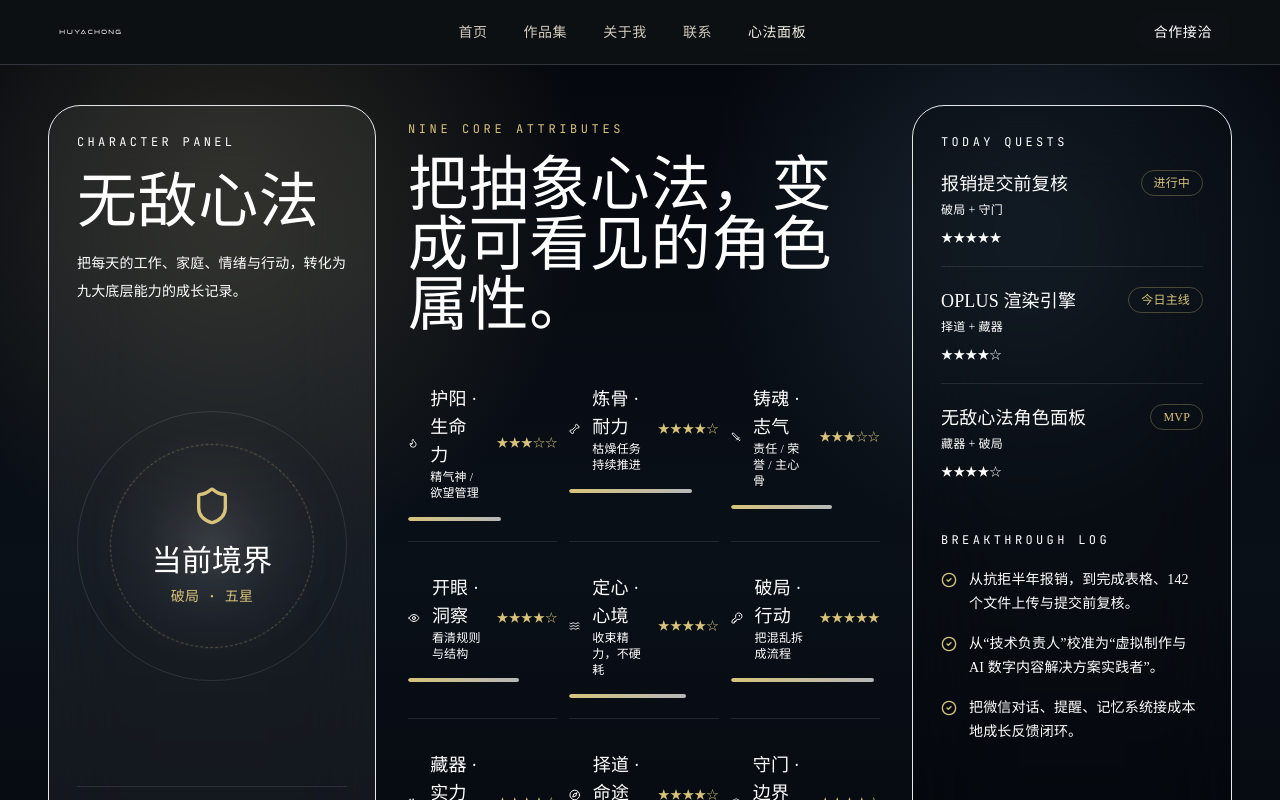
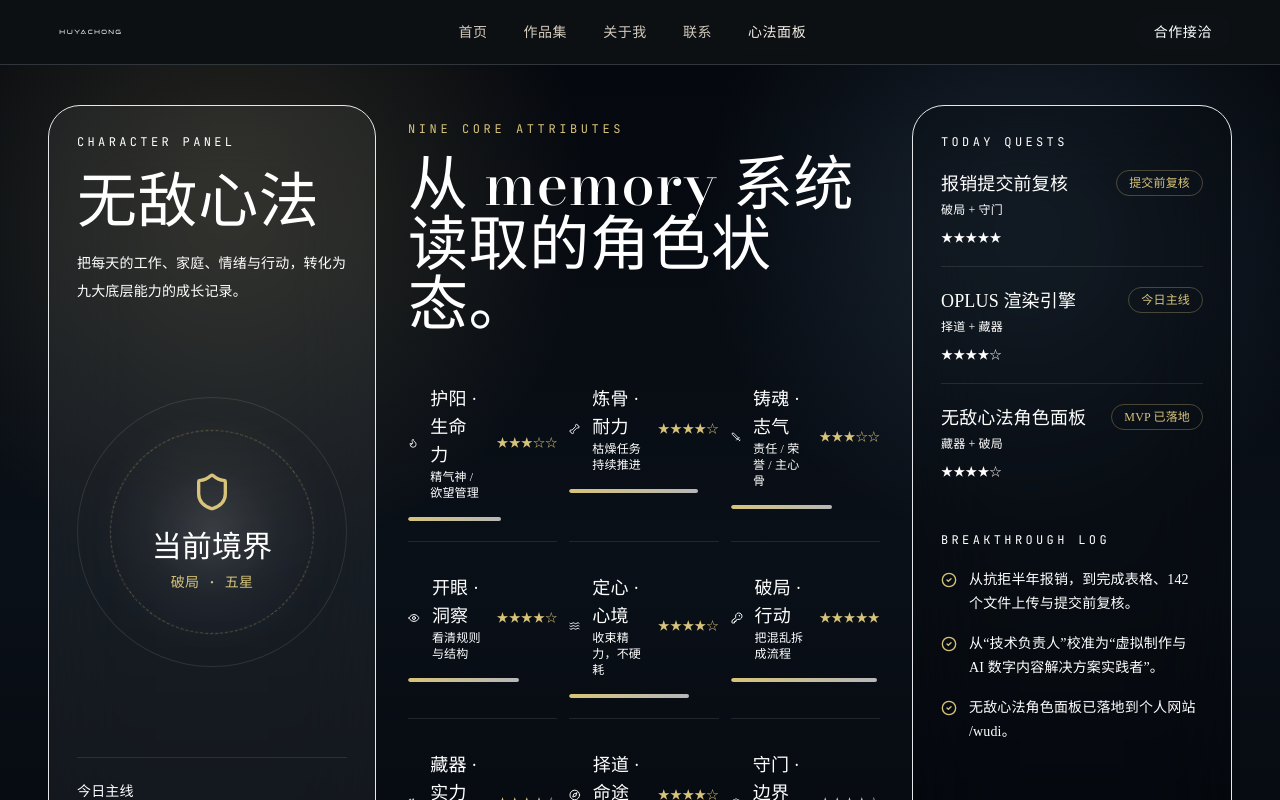
Before and after one commit to gaoxiaoing3-lgtm/yachong-hu-portfolio, a React (Vite) app: page /wudi in a window 1280 px wide. Shown: the top 800 px of the page. Built offline with nearby package versions, Linux system fonts and the light colour scheme.

Commit message:
Sync Wudi panel from memory data

```diff
--- a/package.json
+++ b/package.json
@@ -5,7 +5,7 @@
   "type": "module",
   "scripts": {
     "dev": "vite",
-    "build": "tsc && vite build",
+    "build": "node scripts/sync-wudi-memory.mjs && tsc && vite build",
     "preview": "vite preview",
     "deploy": "npm run build && vercel --prod"
   },
--- /dev/null
+++ b/public/wudi-memory.json
@@ -0,0 +1,95 @@
+{
+  "updatedAt": "2026-05-13T07:01:16.772Z",
+  "realm": "破局 · 五星",
+  "mainline": "先清债，再造器",
+  "stats": [
+    {
+      "key": "护阳",
+      "name": "生命力",
+      "value": 62,
+      "stars": "★★★☆☆",
+      "note": "精气神 / 欲望管理"
+    },
+    {
+      "key": "炼骨",
+      "name": "耐力",
+      "value": 86,
+      "stars": "★★★★☆",
+      "note": "枯燥任务持续推进"
+    },
+    {
+      "key": "铸魂",
+      "name": "志气",
+      "value": 68,
+      "stars": "★★★☆☆",
+      "note": "责任 / 荣誉 / 主心骨"
+    },
+    {
+      "key": "开眼",
+      "name": "洞察",
+      "value": 74,
+      "stars": "★★★★☆",
+      "note": "看清规则与结构"
+    },
+    {
+      "key": "定心",
+      "name": "心境",
+      "value": 80,
+      "stars": "★★★★☆",
+      "note": "收束精力，不硬耗"
+    },
+    {
+      "key": "破局",
+      "name": "行动",
+      "value": 98,
+      "stars": "★★★★★",
+      "note": "把混乱拆成流程"
+    },
+    {
+      "key": "藏器",
+      "name": "实力",
+      "value": 82,
+      "stars": "★★★★☆",
+      "note": "网站 / GitHub / 引擎"
+    },
+    {
+      "key": "择道",
+      "name": "命途",
+      "value": 84,
+      "stars": "★★★★☆",
+      "note": "虚拟制作 + AIGC"
+    },
+    {
+      "key": "守门",
+      "name": "边界",
+      "value": 90,
+      "stars": "★★★★☆",
+      "note": "财务防错 / 风险防守"
+    }
+  ],
+  "tasks": [
+    {
+      "title": "报销提交前复核",
+      "type": "破局 + 守门",
+      "state": "提交前复核",
+      "stars": "★★★★★"
+    },
+    {
+      "title": "OPLUS 渲染引擎",
+      "type": "择道 + 藏器",
+      "state": "今日主线",
+      "stars": "★★★★☆"
+    },
+    {
+      "title": "无敌心法角色面板",
+      "type": "藏器 + 破局",
+      "state": "MVP 已落地",
+      "stars": "★★★★☆"
+    }
+  ],
+  "breakthroughs": [
+    "从抗拒半年报销，到完成表格、142 个文件上传与提交前复核。",
+    "从“技术负责人”校准为“虚拟制作与 AI 数字内容解决方案实践者”。",
+    "无敌心法角色面板已落地到个人网站 /wudi。"
+  ]
+}
--- a/src/pages/WudiPanel.tsx
+++ b/src/pages/WudiPanel.tsx
@@ -1,32 +1,56 @@
-import React from 'react'
+import React, { useEffect, useState } from 'react'
 import { motion } from 'framer-motion'
 import { Shield, Flame, Bone, Eye, Waves, KeyRound, Compass, Sparkles, Sword, CheckCircle2 } from 'lucide-react'
 
-const stats = [
-  { key: '护阳', name: '生命力', value: 62, stars: '★★★☆☆', icon: Flame, note: '精气神 / 欲望管理' },
-  { key: '炼骨', name: '耐力', value: 82, stars: '★★★★☆', icon: Bone, note: '枯燥任务持续推进' },
-  { key: '铸魂', name: '志气', value: 68, stars: '★★★☆☆', icon: Sword, note: '责任 / 荣誉 / 主心骨' },
-  { key: '开眼', name: '洞察', value: 74, stars: '★★★★☆', icon: Eye, note: '看清规则与结构' },
-  { key: '定心', name: '心境', value: 78, stars: '★★★★☆', icon: Waves, note: '收束精力，不硬耗' },
-  { key: '破局', name: '行动', value: 96, stars: '★★★★★', icon: KeyRound, note: '把混乱拆成流程' },
-  { key: '藏器', name: '实力', value: 76, stars: '★★★★☆', icon: Sparkles, note: '网站 / GitHub / 引擎' },
-  { key: '择道', name: '命途', value: 80, stars: '★★★★☆', icon: Compass, note: '虚拟制作 + AIGC' },
-  { key: '守门', name: '边界', value: 86, stars: '★★★★☆', icon: Shield, note: '财务防错 / 风险防守' },
-]
+type Stat = { key: string; name: string; value: number; stars: string; note: string }
+type Task = { title: string; type: string; state: string; stars: string }
+type WudiMemory = {
+  updatedAt?: string
+  realm: string
+  mainline: string
+  stats: Stat[]
+  tasks: Task[]
+  breakthroughs: string[]
+}
 
-const tasks = [
-  { title: '报销提交前复核', type: '破局 + 守门', state: '进行中', stars: '★★★★★' },
-  { title: 'OPLUS 渲染引擎', type: '择道 + 藏器', state: '今日主线', stars: '★★★★☆' },
-  { title: '无敌心法角色面板', type: '藏器 + 破局', state: 'MVP', stars: '★★★★☆' },
-]
+const fallbackData: WudiMemory = {
+  realm: '破局 · 五星',
+  mainline: '先清债，再造器',
+  stats: [
+    { key: '护阳', name: '生命力', value: 62, stars: '★★★☆☆', note: '精气神 / 欲望管理' },
+    { key: '炼骨', name: '耐力', value: 82, stars: '★★★★☆', note: '枯燥任务持续推进' },
+    { key: '铸魂', name: '志气', value: 68, stars: '★★★☆☆', note: '责任 / 荣誉 / 主心骨' },
+    { key: '开眼', name: '洞察', value: 74, stars: '★★★★☆', note: '看清规则与结构' },
+    { key: '定心', name: '心境', value: 78, stars: '★★★★☆', note: '收束精力，不硬耗' },
+    { key: '破局', name: '行动', value: 96, stars: '★★★★★', note: '把混乱拆成流程' },
+    { key: '藏器', name: '实力', value: 76, stars: '★★★★☆', note: '网站 / GitHub / 引擎' },
+    { key: '择道', name: '命途', value: 80, stars: '★★★★☆', note: '虚拟制作 + AIGC' },
+    { key: '守门', name: '边界', value: 86, stars: '★★★★☆', note: '财务防错 / 风险防守' },
+  ],
+  tasks: [
+    { title: '报销提交前复核', type: '破局 + 守门', state: '进行中', stars: '★★★★★' },
+    { title: 'OPLUS 渲染引擎', type: '择道 + 藏器', state: '今日主线', stars: '★★★★☆' },
+    { title: '无敌心法角色面板', type: '藏器 + 破局', state: 'MVP', stars: '★★★★☆' },
+  ],
+  breakthroughs: [
+    '从抗拒半年报销，到完成表格、142 个文件上传与提交前复核。',
+    '从“技术负责人”校准为“虚拟制作与 AI 数字内容解决方案实践者”。',
+    '把微信对话、提醒、记忆系统接成本地成长反馈闭环。',
+  ],
+}
 
-const breakthroughs = [
-  '从抗拒半年报销，到完成表格、142 个文件上传与提交前复核。',
-  '从“技术负责人”校准为“虚拟制作与 AI 数字内容解决方案实践者”。',
-  '把微信对话、提醒、记忆系统接成本地成长反馈闭环。',
-]
+const iconMap = { 护阳: Flame, 炼骨: Bone, 铸魂: Sword, 开眼: Eye, 定心: Waves, 破局: KeyRound, 藏器: Sparkles, 择道: Compass, 守门: Shield }
 
 const WudiPanel = () => {
+  const [data, setData] = useState<WudiMemory>(fallbackData)
+
+  useEffect(() => {
+    fetch('/wudi-memory.json', { cache: 'no-store' })
+      .then((res) => (res.ok ? res.json() : fallbackData))
+      .then((json) => setData({ ...fallbackData, ...json }))
+      .catch(() => setData(fallbackData))
+  }, [])
+
   return (
     <div className="min-h-screen overflow-hidden bg-[#05080e] text-white">
       <section className="relative min-h-[calc(100svh-4rem)] px-6 py-10 sm:px-8 lg:px-12">
@@ -34,12 +58,7 @@ const WudiPanel = () => {
         <div className="absolute inset-x-0 top-32 h-px bg-gradient-to-r from-transparent via-white/18 to-transparent" />
 
         <div className="relative mx-auto grid max-w-8xl gap-8 lg:grid-cols-[0.82fr_1.18fr_0.8fr]">
-          <motion.aside
-            initial={{ opacity: 0, x: -24 }}
-            animate={{ opacity: 1, x: 0 }}
-            transition={{ duration: 0.7, ease: [0.22, 1, 0.36, 1] }}
-            className="flex min-h-[72vh] flex-col justify-between rounded-[2rem] border border-white/12 bg-white/[0.055] p-7 backdrop-blur-2xl"
-          >
+          <motion.aside initial={{ opacity: 0, x: -24 }} animate={{ opacity: 1, x: 0 }} transition={{ duration: 0.7, ease: [0.22, 1, 0.36, 1] }} className="flex min-h-[72vh] flex-col justify-between rounded-[2rem] border border-white/12 bg-white/[0.055] p-7 backdrop-blur-2xl">
             <div>
               <div className="font-mono text-xs uppercase tracking-[0.28em] text-white/46">Character Panel</div>
               <h1 className="mt-5 font-display text-5xl leading-none md:text-6xl">无敌心法</h1>
@@ -47,46 +66,32 @@ const WudiPanel = () => {
             </div>
 
             <div className="relative my-10 aspect-square rounded-full border border-white/10 bg-[radial-gradient(circle,rgba(255,255,255,0.14)_0%,rgba(255,255,255,0.04)_34%,transparent_66%)]">
-              <motion.div
-                animate={{ rotate: 360 }}
-                transition={{ duration: 38, repeat: Infinity, ease: 'linear' }}
-                className="absolute inset-8 rounded-full border border-dashed border-[#d7c37a]/35"
-              />
+              <motion.div animate={{ rotate: 360 }} transition={{ duration: 38, repeat: Infinity, ease: 'linear' }} className="absolute inset-8 rounded-full border border-dashed border-[#d7c37a]/35" />
               <div className="absolute inset-0 flex flex-col items-center justify-center text-center">
                 <Shield className="mb-4 h-10 w-10 text-[#d7c37a]" />
                 <div className="font-display text-3xl">当前境界</div>
-                <div className="mt-2 font-mono text-sm text-[#d7c37a]">破局 · 五星</div>
+                <div className="mt-2 font-mono text-sm text-[#d7c37a]">{data.realm}</div>
               </div>
             </div>
 
             <div className="border-t border-white/10 pt-6">
               <div className="text-sm text-white/48">今日主线</div>
-              <div className="mt-2 text-xl">先清债，再造器</div>
+              <div className="mt-2 text-xl">{data.mainline}</div>
+              {data.updatedAt && <div className="mt-3 font-mono text-[10px] text-white/30">Memory sync · {new Date(data.updatedAt).toLocaleString('zh-CN')}</div>}
             </div>
           </motion.aside>
 
           <main className="space-y-8">
-            <motion.div
-              initial={{ opacity: 0, y: 22 }}
-              animate={{ opacity: 1, y: 0 }}
-              transition={{ delay: 0.08, duration: 0.7, ease: [0.22, 1, 0.36, 1] }}
-              className="pt-4"
-            >
+            <motion.div initial={{ opacity: 0, y: 22 }} animate={{ opacity: 1, y: 0 }} transition={{ delay: 0.08, duration: 0.7, ease: [0.22, 1, 0.36, 1] }} className="pt-4">
               <div className="font-mono text-xs uppercase tracking-[0.3em] text-[#d7c37a]">Nine Core Attributes</div>
-              <h2 className="mt-4 max-w-3xl font-display text-4xl leading-tight md:text-6xl">把抽象心法，变成可看见的角色属性。</h2>
+              <h2 className="mt-4 max-w-3xl font-display text-4xl leading-tight md:text-6xl">从 memory 系统读取的角色状态。</h2>
             </motion.div>
 
             <div className="grid gap-3 md:grid-cols-3">
-              {stats.map((item, index) => {
-                const Icon = item.icon
+              {data.stats.map((item, index) => {
+                const Icon = iconMap[item.key as keyof typeof iconMap] || Shield
                 return (
-                  <motion.div
-                    key={item.key}
-                    initial={{ opacity: 0, y: 18 }}
-                    animate={{ opacity: 1, y: 0 }}
-                    transition={{ delay: 0.05 * index, duration: 0.5, ease: [0.22, 1, 0.36, 1] }}
-                    className="group border-b border-white/10 py-5 transition-colors hover:border-[#d7c37a]/50"
-                  >
+                  <motion.div key={item.key} initial={{ opacity: 0, y: 18 }} animate={{ opacity: 1, y: 0 }} transition={{ delay: 0.05 * index, duration: 0.5, ease: [0.22, 1, 0.36, 1] }} className="group border-b border-white/10 py-5 transition-colors hover:border-[#d7c37a]/50">
                     <div className="flex items-center justify-between gap-3">
                       <div className="flex items-center gap-3">
                         <Icon className="h-5 w-5 text-white/52 group-hover:text-[#d7c37a]" />
@@ -98,12 +103,7 @@ const WudiPanel = () => {
                       <div className="font-mono text-xs text-[#d7c37a]">{item.stars}</div>
                     </div>
                     <div className="mt-4 h-1 overflow-hidden rounded-full bg-white/8">
-                      <motion.div
-                        initial={{ width: 0 }}
-                        animate={{ width: `${item.value}%` }}
-                        transition={{ delay: 0.25 + index * 0.04, duration: 0.8, ease: [0.22, 1, 0.36, 1] }}
-                        className="h-full rounded-full bg-gradient-to-r from-[#d7c37a] to-white/70"
-                      />
+                      <motion.div initial={{ width: 0 }} animate={{ width: `${item.value}%` }} transition={{ delay: 0.25 + index * 0.04, duration: 0.8, ease: [0.22, 1, 0.36, 1] }} className="h-full rounded-full bg-gradient-to-r from-[#d7c37a] to-white/70" />
                     </div>
                   </motion.div>
                 )
@@ -111,22 +111,14 @@ const WudiPanel = () => {
             </div>
           </main>
 
-          <motion.aside
-            initial={{ opacity: 0, x: 24 }}
-            animate={{ opacity: 1, x: 0 }}
-            transition={{ delay: 0.14, duration: 0.7, ease: [0.22, 1, 0.36, 1] }}
-            className="space-y-8 rounded-[2rem] border border-white/12 bg-black/20 p-7 backdrop-blur-2xl"
-          >
+          <motion.aside initial={{ opacity: 0, x: 24 }} animate={{ opacity: 1, x: 0 }} transition={{ delay: 0.14, duration: 0.7, ease: [0.22, 1, 0.36, 1] }} className="space-y-8 rounded-[2rem] border border-white/12 bg-black/20 p-7 backdrop-blur-2xl">
             <section>
               <div className="font-mono text-xs uppercase tracking-[0.28em] text-white/42">Today Quests</div>
               <div className="mt-5 space-y-5">
-                {tasks.map((task) => (
+                {data.tasks.map((task) => (
                   <div key={task.title} className="border-b border-white/10 pb-5 last:border-0">
                     <div className="flex items-start justify-between gap-4">
-                      <div>
-                        <div className="text-lg">{task.title}</div>
-                        <div className="mt-1 text-xs text-white/42">{task.type}</div>
-                      </div>
+                      <div><div className="text-lg">{task.title}</div><div className="mt-1 text-xs text-white/42">{task.type}</div></div>
                       <div className="rounded-full border border-[#d7c37a]/30 px-3 py-1 text-xs text-[#d7c37a]">{task.state}</div>
                     </div>
                     <div className="mt-3 font-mono text-xs text-white/58">{task.stars}</div>
@@ -138,12 +130,7 @@ const WudiPanel = () => {
             <section>
               <div className="font-mono text-xs uppercase tracking-[0.28em] text-white/42">Breakthrough Log</div>
               <div className="mt-5 space-y-4">
-                {breakthroughs.map((item) => (
-                  <div key={item} className="flex gap-3 text-sm leading-6 text-white/62">
-                    <CheckCircle2 className="mt-1 h-4 w-4 shrink-0 text-[#d7c37a]" />
-                    <span>{item}</span>
-                  </div>
-                ))}
+                {data.breakthroughs.map((item) => (<div key={item} className="flex gap-3 text-sm leading-6 text-white/62"><CheckCircle2 className="mt-1 h-4 w-4 shrink-0 text-[#d7c37a]" /><span>{item}</span></div>))}
               </div>
             </section>
           </motion.aside>
```
Also changed, not shown: scripts/sync-wudi-memory.mjs (added, +52 -0 lines), 8 other files (tests, documents, lock files or other folders).
